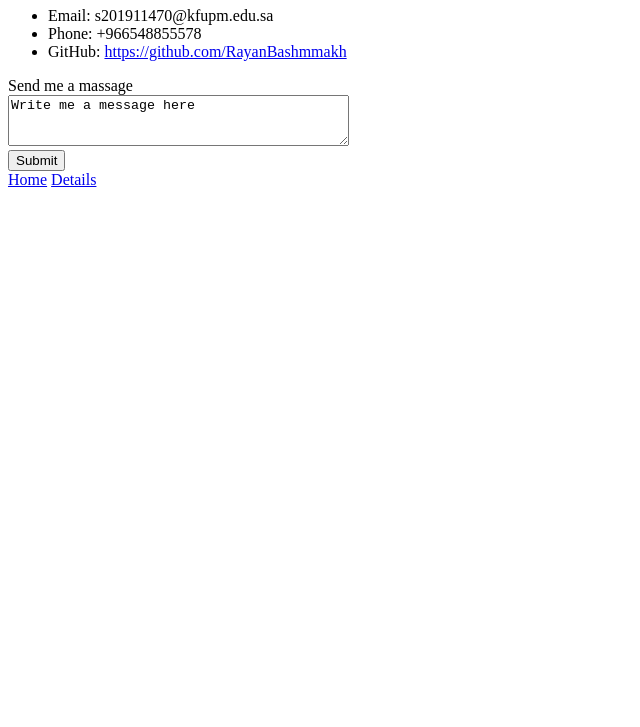
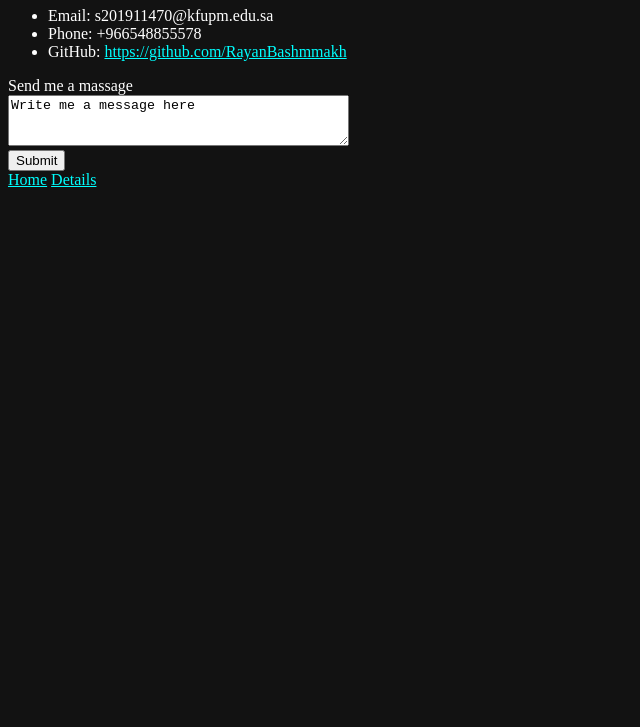
Before and after one commit to RayanBashmmakh/swe-363-231, a plain HTML site: page HTML 2-Exercises/Contact.html in a window 1280 px wide. Shown: the part 73-800 px from the top of the page, without its empty margins (0-640 px from the left). Drawn offline with Linux system fonts and the light colour scheme.

Commit message:
Add files via upload

```diff
--- a/HTML 2-Exercises/Contact.html
+++ b/HTML 2-Exercises/Contact.html
@@ -1,6 +1,7 @@
 <!DOCTYPE html>
 <html lang="en">
     <head>
+        <link rel="stylesheet" href="Dark_theme.css">
         <meta charset="UTF-8">
         <meta name="viewport" content="width=device-width, initial-scale=1.0">
         <meta name="description" content="information About me">
--- a/HTML 2-Exercises/dark_theme.css
+++ b/HTML 2-Exercises/dark_theme.css
@@ -1,5 +1,8 @@
 
 Body {
-    background-color: #023;
+    background-color: #121212;
     color: #ffffff;
   }
+a{
+  color: aqua;
+}
```
Also changed, not shown: HTML 2-Exercises/details.html (+1 -0 lines).
